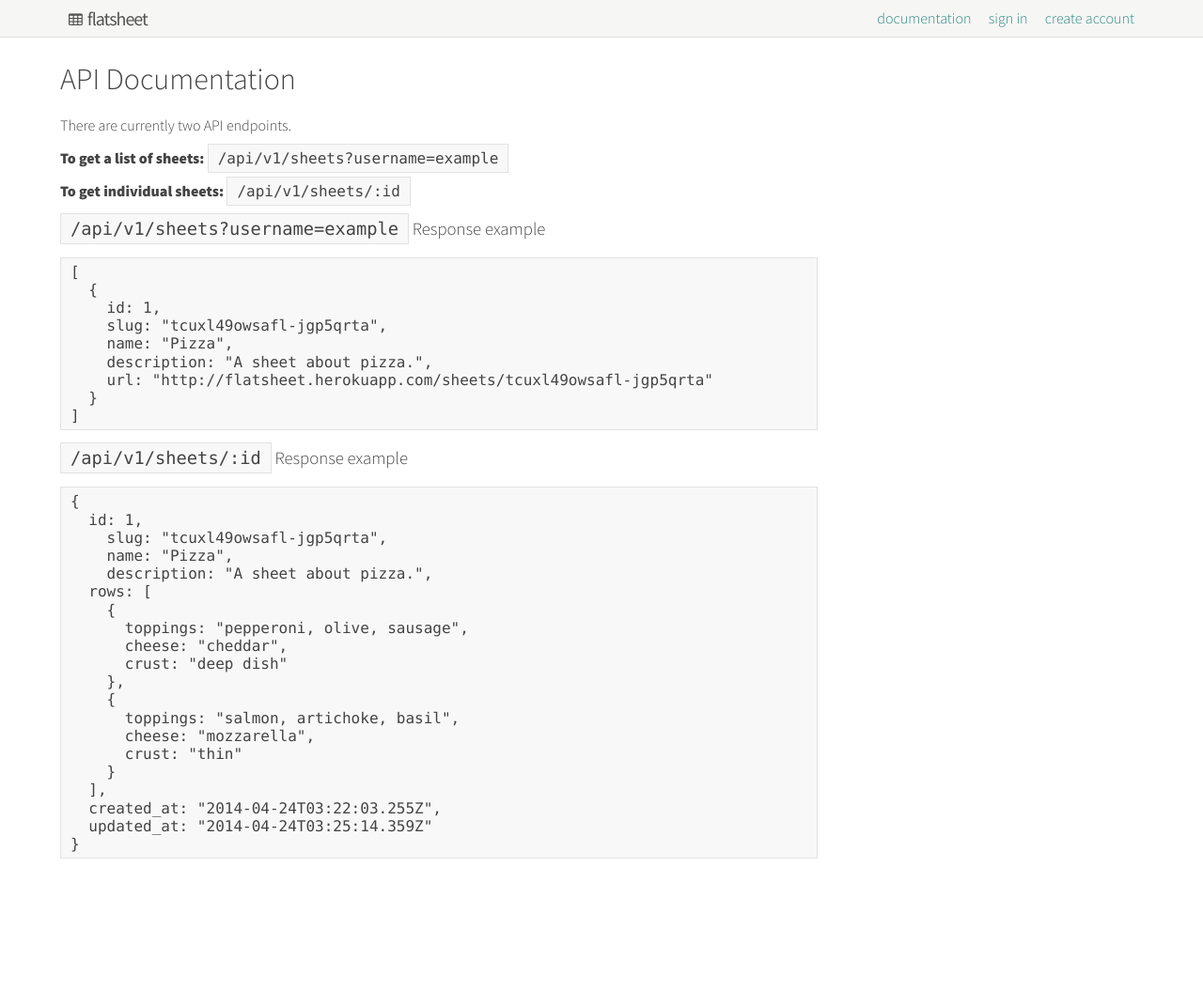
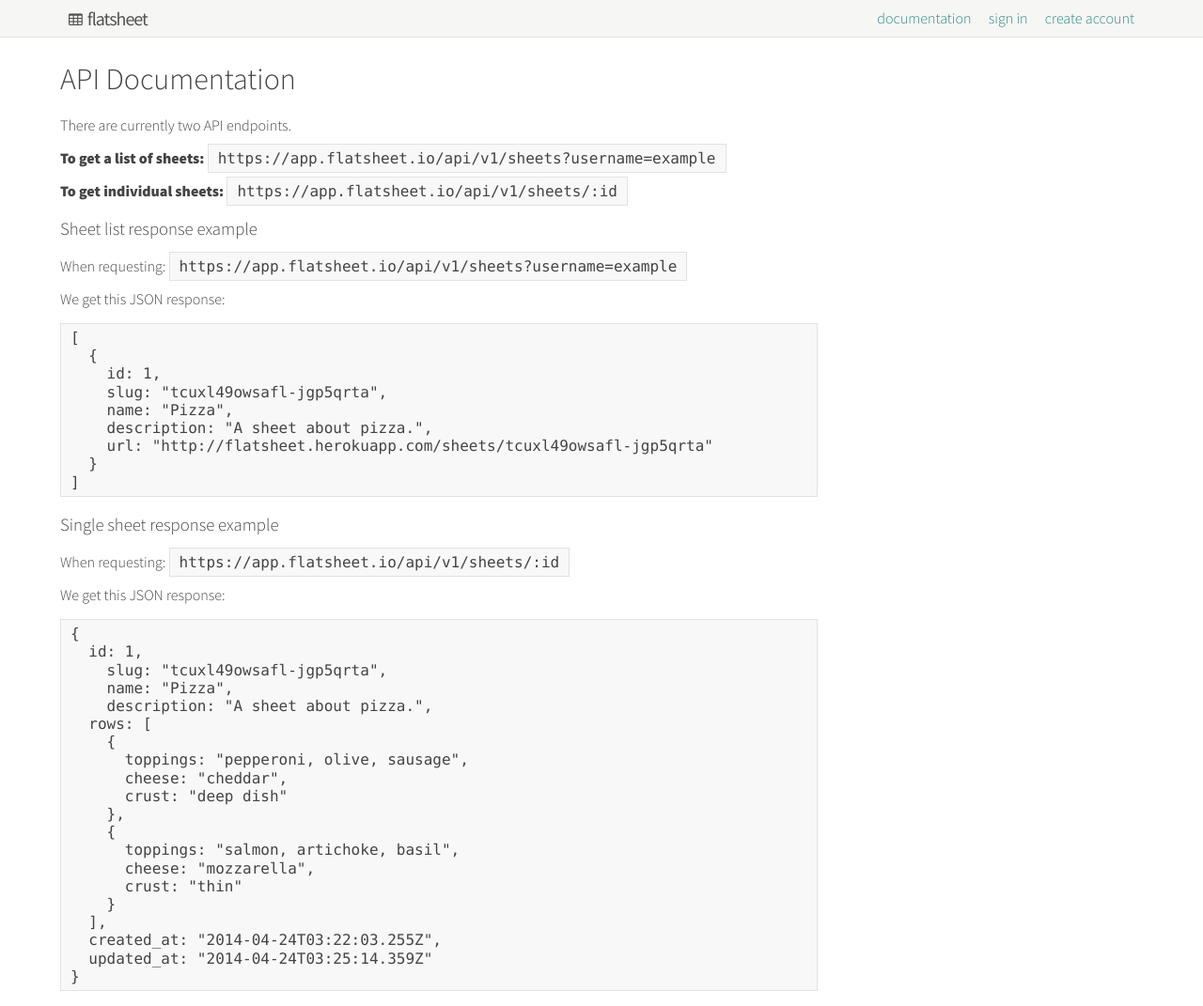
Before and after one commit to flatsheet/flatsheet.github.io, a Jekyll site: the page built from docs/index.md, in a window 1280 px wide. Shown: the whole page at 94% size. Built offline with Jekyll 4.4.1, drawn with Linux system fonts in a browser that asks for light colours; nearby versions of some CDN libraries; Markdown is read by kramdown in place of the engine named in the settings; before the commit the page ends 930 px from its top, so only the background shows below that.

Commit message:
update docs

````diff
--- a/docs/index.md
+++ b/docs/index.md
@@ -6,11 +6,15 @@ layout: docs
 
 There are currently two API endpoints.
 
-**To get a list of sheets:** `/api/v1/sheets?username=example`
+**To get a list of sheets:** `https://app.flatsheet.io/api/v1/sheets?username=example`
 
-**To get individual sheets:** `/api/v1/sheets/:id`
+**To get individual sheets:** `https://app.flatsheet.io/api/v1/sheets/:id`
 
-###`/api/v1/sheets?username=example` Response example
+### Sheet list response example
+
+When requesting: `https://app.flatsheet.io/api/v1/sheets?username=example`
+
+We get this JSON response:
 
 ```
 [
@@ -24,7 +28,11 @@ There are currently two API endpoints.
 ]
 ```
 
-###`/api/v1/sheets/:id` Response example
+### Single sheet response example
+
+When requesting: `https://app.flatsheet.io/api/v1/sheets/:id`
+
+We get this JSON response:
 
 ```
 {
````
